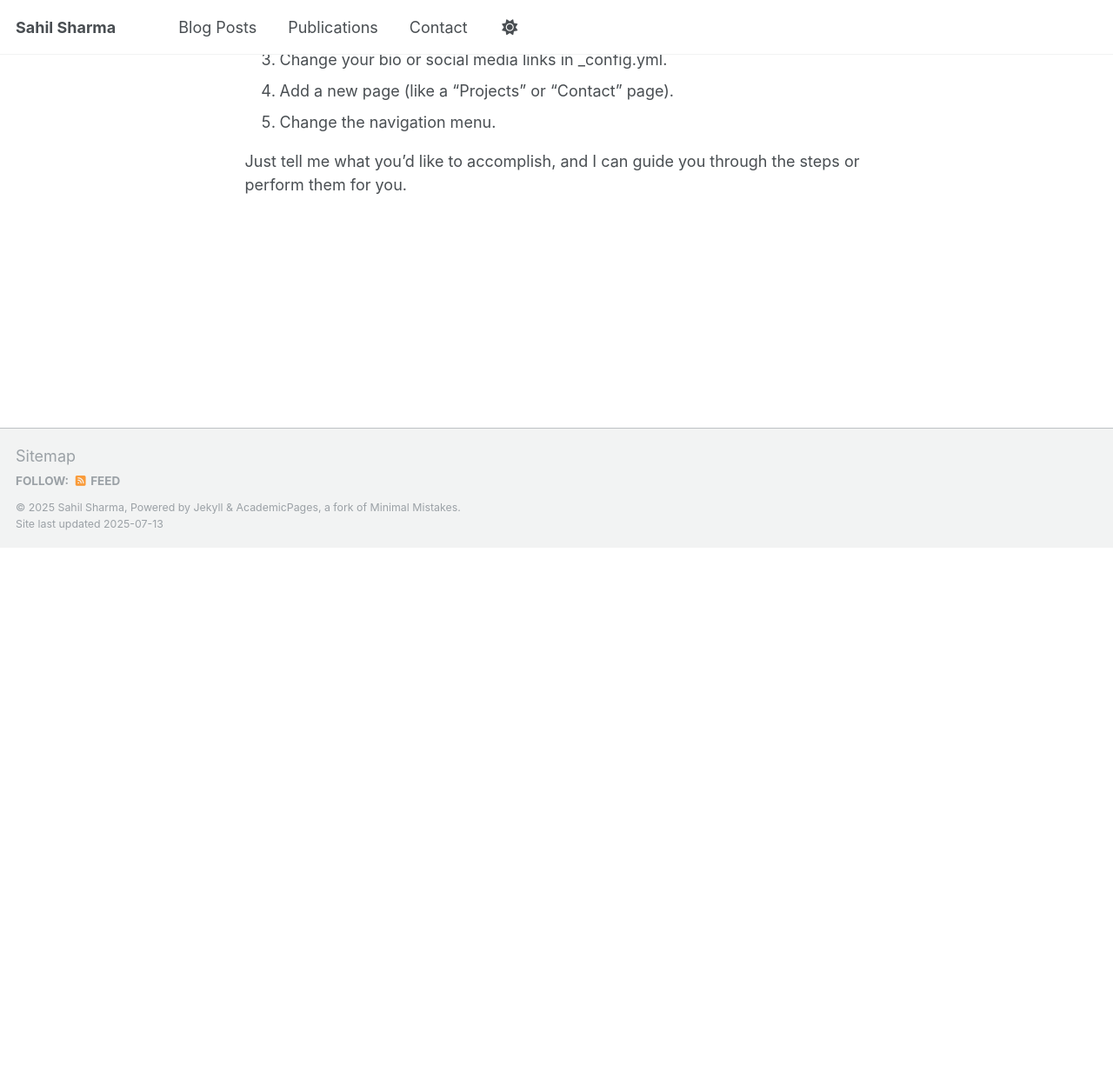
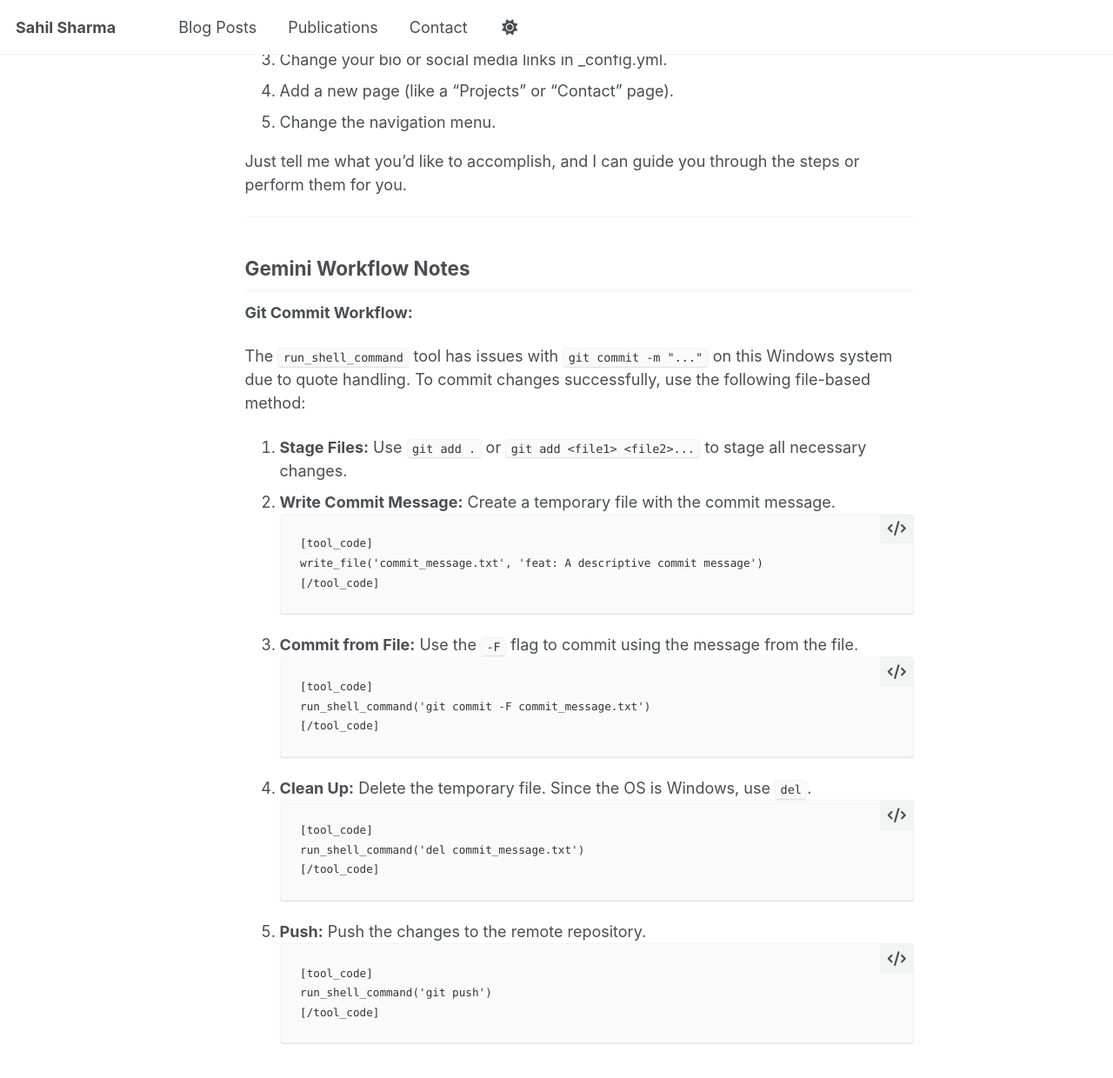
Before and after one commit to sahil-datascience/sahil-datascience.github.io, a Jekyll site: the page built from GEMINI.md, in a window 1280 px wide and 1400 px high, scrolled down 1431 px. Shown: the top 1240 px of the window at 87% size. Built offline with Jekyll 4.4.1, drawn with Linux system fonts in a browser that asks for light colours; some web fonts are replaced; our own code applies the rules of GitHub Pages for plain Markdown files; before the commit the page ends 2061 px from its top, so only the background shows below that.

Commit message:
docs: update GEMINI.md with git commit workflow

````diff
--- a/GEMINI.md
+++ b/GEMINI.md
@@ -50,3 +50,37 @@ Overall structure of the website?
 
 
   Just tell me what you'd like to accomplish, and I can guide you through the steps or perform them for you.
+
+---
+
+## Gemini Workflow Notes
+
+**Git Commit Workflow:**
+
+The `run_shell_command` tool has issues with `git commit -m "..."` on this Windows system due to quote handling. To commit changes successfully, use the following file-based method:
+
+1.  **Stage Files:** Use `git add .` or `git add <file1> <file2>...` to stage all necessary changes.
+2.  **Write Commit Message:** Create a temporary file with the commit message.
+    ```
+    [tool_code]
+    write_file('commit_message.txt', 'feat: A descriptive commit message')
+    [/tool_code]
+    ```
+3.  **Commit from File:** Use the `-F` flag to commit using the message from the file.
+    ```
+    [tool_code]
+    run_shell_command('git commit -F commit_message.txt')
+    [/tool_code]
+    ```
+4.  **Clean Up:** Delete the temporary file. Since the OS is Windows, use `del`.
+    ```
+    [tool_code]
+    run_shell_command('del commit_message.txt')
+    [/tool_code]
+    ```
+5.  **Push:** Push the changes to the remote repository.
+    ```
+    [tool_code]
+    run_shell_command('git push')
+    [/tool_code]
+    ```
````
